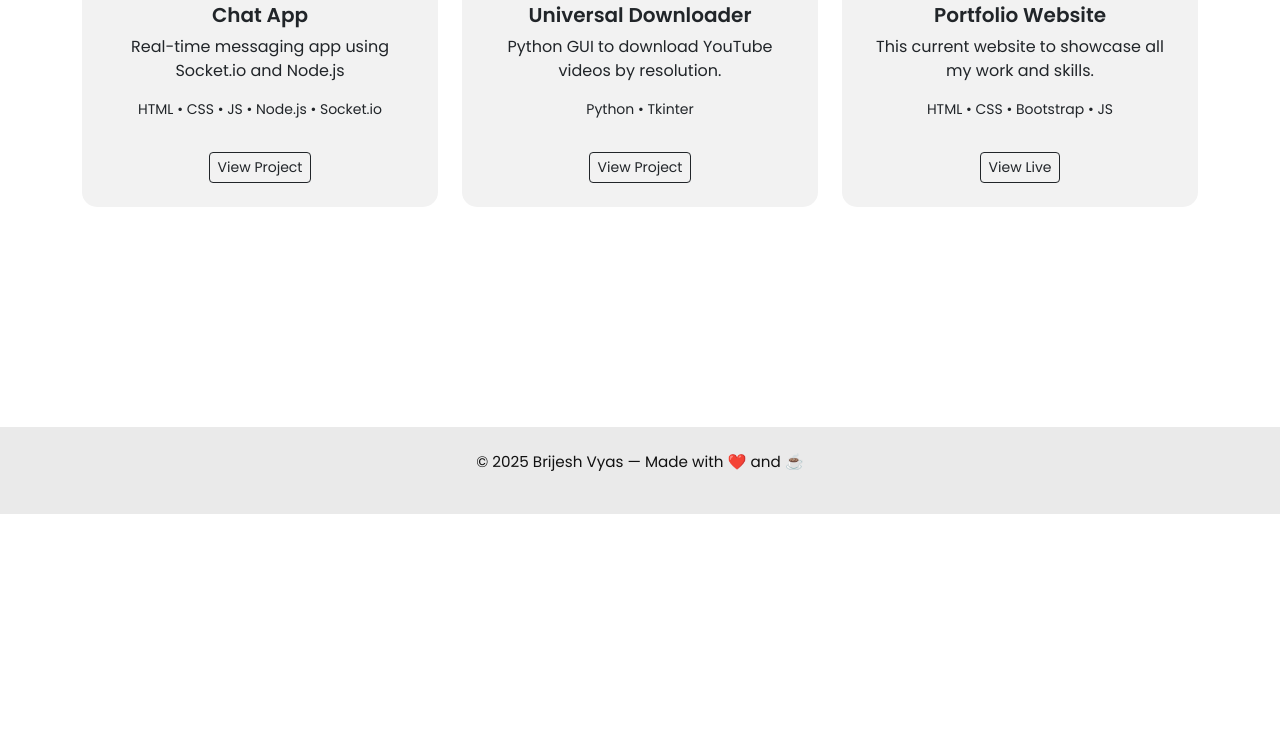
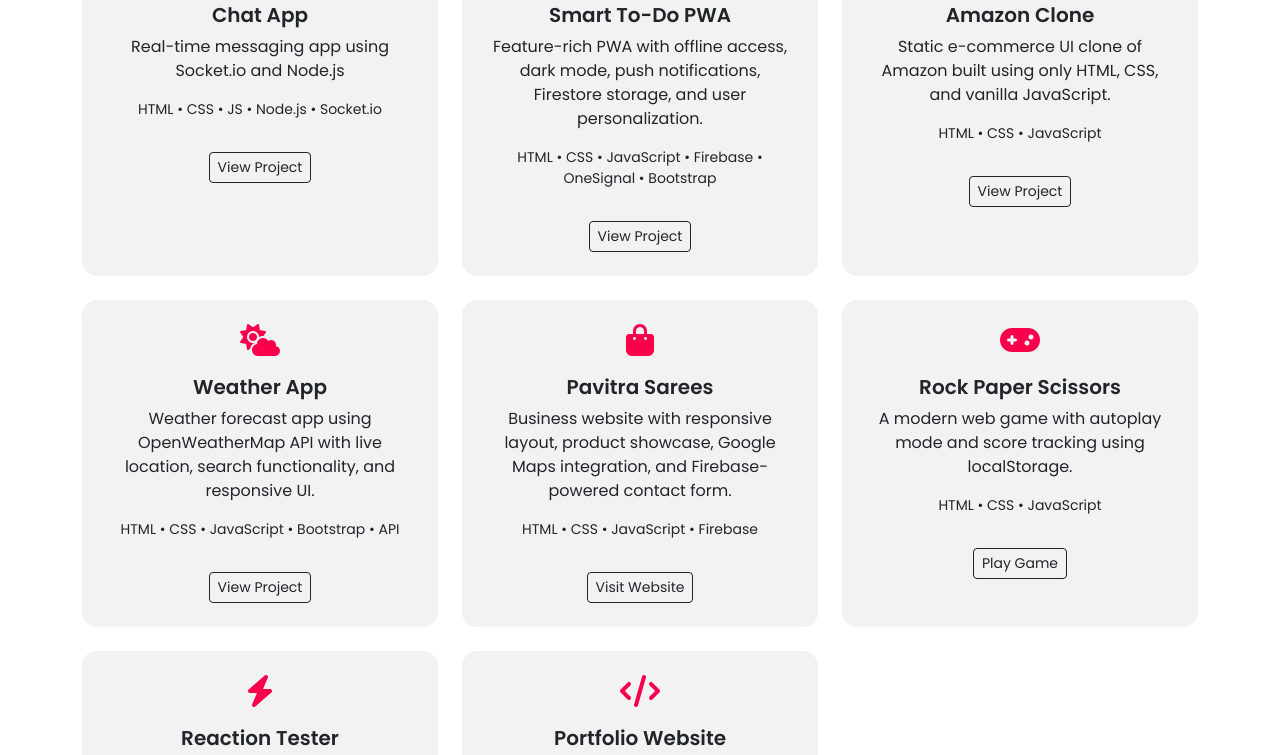
Before and after one commit to brijvyas-7/BRIJVYAS-7.github.io, a plain HTML site: page projects.html in a window 1280 px wide. Shown: the part 286-1041 px from the top of the page. Before the commit the page ends 800 px from the top, so only its background shows below. Drawn offline with nearby package versions, Linux system fonts and the light colour scheme.

Commit message:
Update projects.html

```diff
--- a/projects.html
+++ b/projects.html
@@ -122,13 +122,76 @@
 
       <div class="col-md-4 d-flex">
         <div class="project-card w-100">
-          <i class="fa fa-download"></i>
-          <h5>Universal Downloader</h5>
-          <p>Python GUI to download YouTube videos by resolution.</p>
-          <p class="small">Python • Tkinter</p>
-          <a href="#" class="btn btn-outline-dark btn-sm">View Project</a>
+          <i class="fa fa-check-circle"></i>
+          <h5>Smart To-Do PWA</h5>
+          <p>Feature-rich PWA with offline access, dark mode, push notifications, Firestore storage, and user
+            personalization.</p>
+          <p class="small">HTML • CSS • JavaScript • Firebase • OneSignal • Bootstrap</p>
+          <a href="https://brijvyas-7.github.io/Todo-List/" class="btn btn-outline-dark btn-sm" target="_blank">View
+            Project</a>
         </div>
       </div>
+
+      <div class="col-md-4 d-flex">
+        <div class="project-card w-100">
+          <i class="fab fa-amazon"></i>
+          <h5>Amazon Clone</h5>
+          <p>Static e-commerce UI clone of Amazon built using only HTML, CSS, and vanilla JavaScript.</p>
+          <p class="small">HTML • CSS • JavaScript</p>
+          <a href="https://your-live-link.com" class="btn btn-outline-dark btn-sm" target="_blank">View Project</a>
+        </div>
+      </div>
+
+      <div class="col-md-4 d-flex">
+        <div class="project-card w-100">
+          <i class="fa fa-cloud-sun"></i>
+          <h5>Weather App</h5>
+          <p>Weather forecast app using OpenWeatherMap API with live location, search functionality, and responsive UI.
+          </p>
+          <p class="small">HTML • CSS • JavaScript • Bootstrap • API</p>
+          <a href="https://brijvyas-7.github.io/Weather-app/" class="btn btn-outline-dark btn-sm" target="_blank">View Project</a>
+        </div>
+      </div>
+
+
+      <div class="col-md-4 d-flex">
+        <div class="project-card w-100">
+          <i class="fa fa-shopping-bag"></i>
+          <h5>Pavitra Sarees</h5>
+          <p>Business website with responsive layout, product showcase, Google Maps integration, and Firebase-powered
+            contact form.</p>
+          <p class="small">HTML • CSS • JavaScript • Firebase</p>
+          <a href="https://brijvyas-7.github.io/Pavitra-Sarees/" class="btn btn-outline-dark btn-sm"
+            target="_blank">Visit Website</a>
+        </div>
+      </div>
+
+
+
+      <div class="col-md-4 d-flex">
+        <div class="project-card w-100">
+          <i class="fa fa-gamepad"></i>
+          <h5>Rock Paper Scissors</h5>
+          <p>A modern web game with autoplay mode and score tracking using localStorage.</p>
+          <p class="small">HTML • CSS • JavaScript</p>
+          <a href="https://brijvyas-7.github.io/Fun-Game/" class="btn btn-outline-dark btn-sm" target="_blank">Play Game</a>
+        </div>
+      </div>
+
+
+
+      <div class="col-md-4 d-flex">
+        <div class="project-card w-100">
+          <i class="fa fa-bolt"></i>
+          <h5>Reaction Tester</h5>
+          <p>Test your reflexes in this dynamic game with random shape generation and time tracking.</p>
+          <p class="small">HTML • CSS • JavaScript</p>
+          <a href="https://brijvyas-7.github.io/REACTION-TESTING-GAME/" class="btn btn-outline-dark btn-sm" target="_blank">Play
+            Game</a>
+        </div>
+      </div>
+
+
 
       <div class="col-md-4 d-flex">
         <div class="project-card w-100">
```
